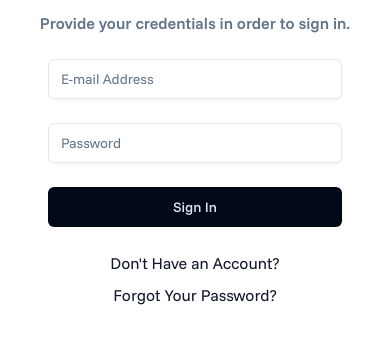
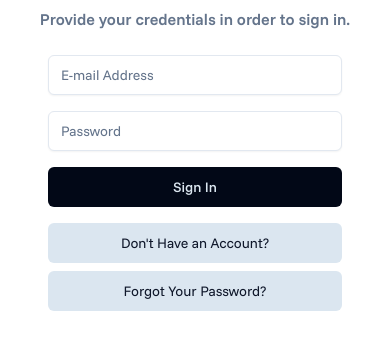
Before and after one commit to sokq44/lumina-front-end, a React (Vite) app: page /login in a window 390 px wide. Shown: the part 309-658 px from the top of the page. Built offline with nearby package versions, Linux system fonts and the light colour scheme; no server answers.

Commit message:
chore: responsive layout updates for the login and register pages

```diff
--- a/src/components/sliding-link.tsx
+++ b/src/components/sliding-link.tsx
@@ -1,10 +1,11 @@
+import { cn } from "@/lib/utils";
 import { FC } from "react";
 import { Link, LinkProps } from "react-router-dom";
 
-const SlidingLink: FC<LinkProps> = (props) => {
+const SlidingLink: FC<LinkProps> = ({ className, ...props }) => {
   return (
     <Link
-      className="text-md text-center text-primary sliding-link"
+      className={cn("text-md text-center text-primary sliding-link", className)}
       {...props}
     ></Link>
   );
--- a/src/pages/article-page.tsx
+++ b/src/pages/article-page.tsx
@@ -87,7 +87,9 @@ const ArticlePage = () => {
               <AvatarFallback>{article?.user[0]}</AvatarFallback>
             </Avatar>
             <Container className="flex flex-col items-start gap-y-1">
-              <span className="text-xl text- font-bold">{article?.title}</span>
+              <span className="text-xl sm:text-4xl font-bold">
+                {article?.title}
+              </span>
               <span className="text-sm text-muted-foreground">
                 Written by{" "}
                 <Link
--- a/src/pages/login-page.tsx
+++ b/src/pages/login-page.tsx
@@ -95,7 +95,7 @@ const LoginPage = () => {
           </span>
           <form
             onSubmit={form.handleSubmit(onSubmit, onError)}
-            className="flex flex-col items-center gap-y-6 w-full px-8"
+            className="flex flex-col items-center gap-y-4 w-full px-8"
             autoComplete="off"
           >
             <Input
@@ -124,9 +124,19 @@ const LoginPage = () => {
               )}
             </Button>
           </form>
-          <Container className="flex flex-col gap-y-2 mt-4 md:flex-row md:gap-x-4">
-            <SlidingLink to="/register">Don't Have an Account?</SlidingLink>
-            <SlidingLink to="/user/password">Forgot Your Password?</SlidingLink>
+          <Container className="w-full flex flex-col items-center gap-y-2 px-8 mt-2 md:flex-row md:gap-x-4 md:mt-4 md:justify-center">
+            <SlidingLink
+              to="/register"
+              className="w-full px-2 py-[10px] text-sm  bg-secondary rounded-md md:bg-transparent md:w-auto md:p-0 md:text-base md:font-normal md:rounded-none"
+            >
+              Don't Have an Account?
+            </SlidingLink>
+            <SlidingLink
+              to="/user/password"
+              className="w-full px-2 py-[10px] text-sm bg-secondary rounded-md md:bg-transparent md:w-auto md:p-0 md:text-base md:font-normal md:rounded-none"
+            >
+              Forgot Your Password?
+            </SlidingLink>
           </Container>
         </Container>
         <Container className="flex items-center justify-center w-0 md:w-1/3 md:border md:border-card-foreground md:shadow-md bg-card-foreground rounded-e-2xl">
--- a/src/pages/not-found-page.tsx
+++ b/src/pages/not-found-page.tsx
@@ -1,10 +1,12 @@
-import { Link } from "react-router-dom";
+import { useNavigate } from "react-router-dom";
 import Container from "@/components/container";
 import { Button } from "@/components/ui/button";
 import { Separator } from "@/components/ui/separator";
 import { CornerUpLeft, Frown } from "lucide-react";
 
 const NotFoundPage = () => {
+  const navigate = useNavigate();
+
   return (
     <Container className="h-screen w-screen flex items-center justify-center gap-x-4">
       <span className="text-6xl font-semibold">404</span>
@@ -14,10 +16,11 @@ const NotFoundPage = () => {
           <Frown size={24} />
           Oops, seems like this page couldn't be found.
         </span>
-        <Button className="w-full transition-all duration-300" asChild>
-          <Link to="/user" className="w-100 flex items-center gap-x-1">
-            <CornerUpLeft size={18} /> Go back
-          </Link>
+        <Button
+          onClick={() => navigate(-1)}
+          className="w-full transition-all duration-300"
+        >
+          <CornerUpLeft size={18} /> Go back
         </Button>
       </Container>
     </Container>
--- a/src/pages/register-page.tsx
+++ b/src/pages/register-page.tsx
@@ -88,7 +88,7 @@ const RegisterPage = () => {
           </span>
           <form
             onSubmit={form.handleSubmit(onSubmit, onError)}
-            className="flex flex-col items-center gap-y-6 w-full px-8"
+            className="flex flex-col items-center gap-y-4 w-full px-8"
             autoComplete="off"
           >
             <Input
@@ -130,7 +130,12 @@ const RegisterPage = () => {
                 <span>Sign up</span>
               )}
             </Button>
-            <SlidingLink to="/login">Already have an account?</SlidingLink>
+            <SlidingLink
+              to="/login"
+              className="w-full px-2 py-[10px] text-sm bg-secondary rounded-md md:bg-transparent md:w-auto md:p-0 md:text-base md:font-normal md:rounded-none"
+            >
+              Already have an account?
+            </SlidingLink>
           </form>
         </Container>
         <Container className="flex items-center justify-center w-0 md:w-1/3 md:border md:border-card-foreground md:shadow-md bg-card-foreground rounded-e-2xl">
```
